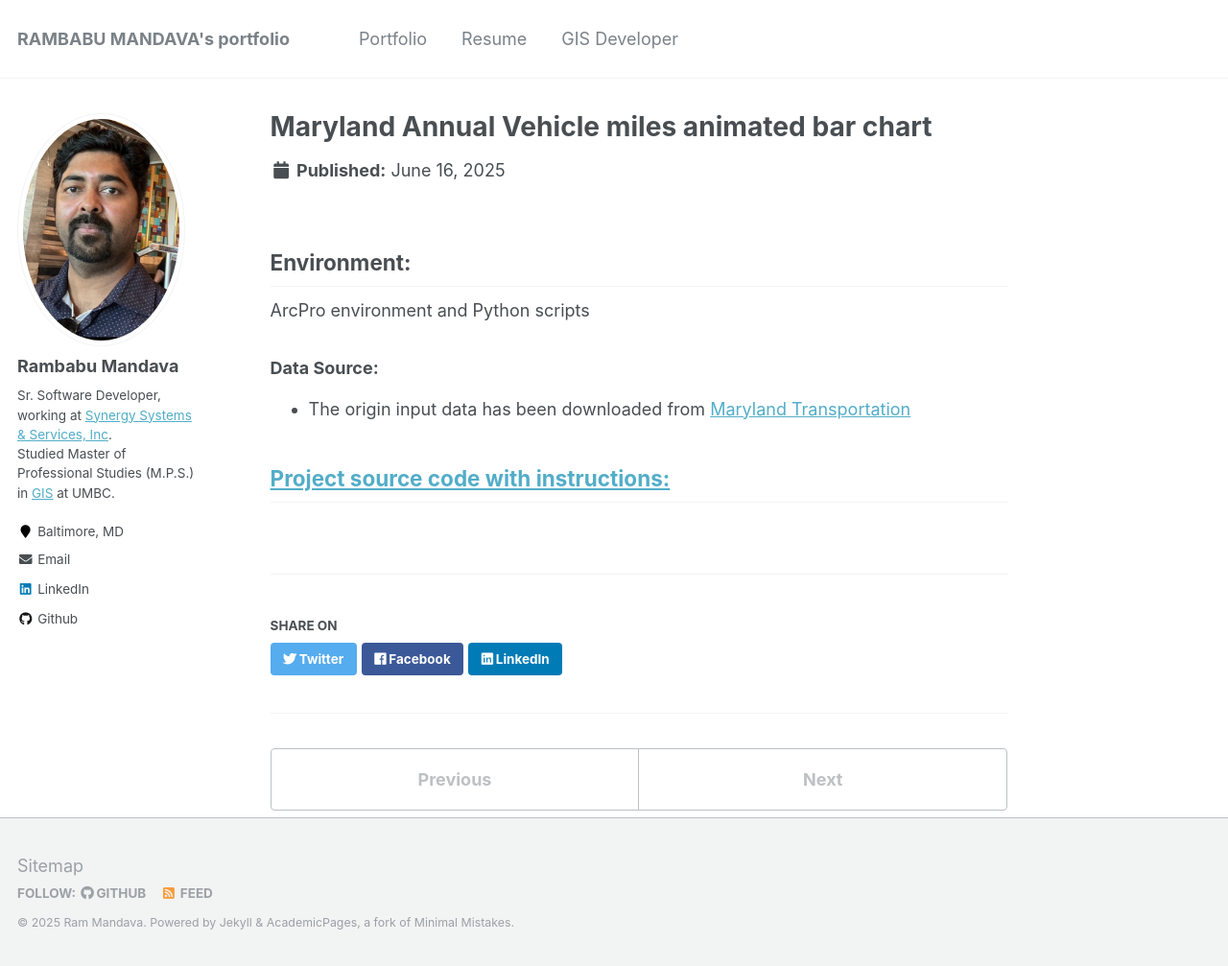
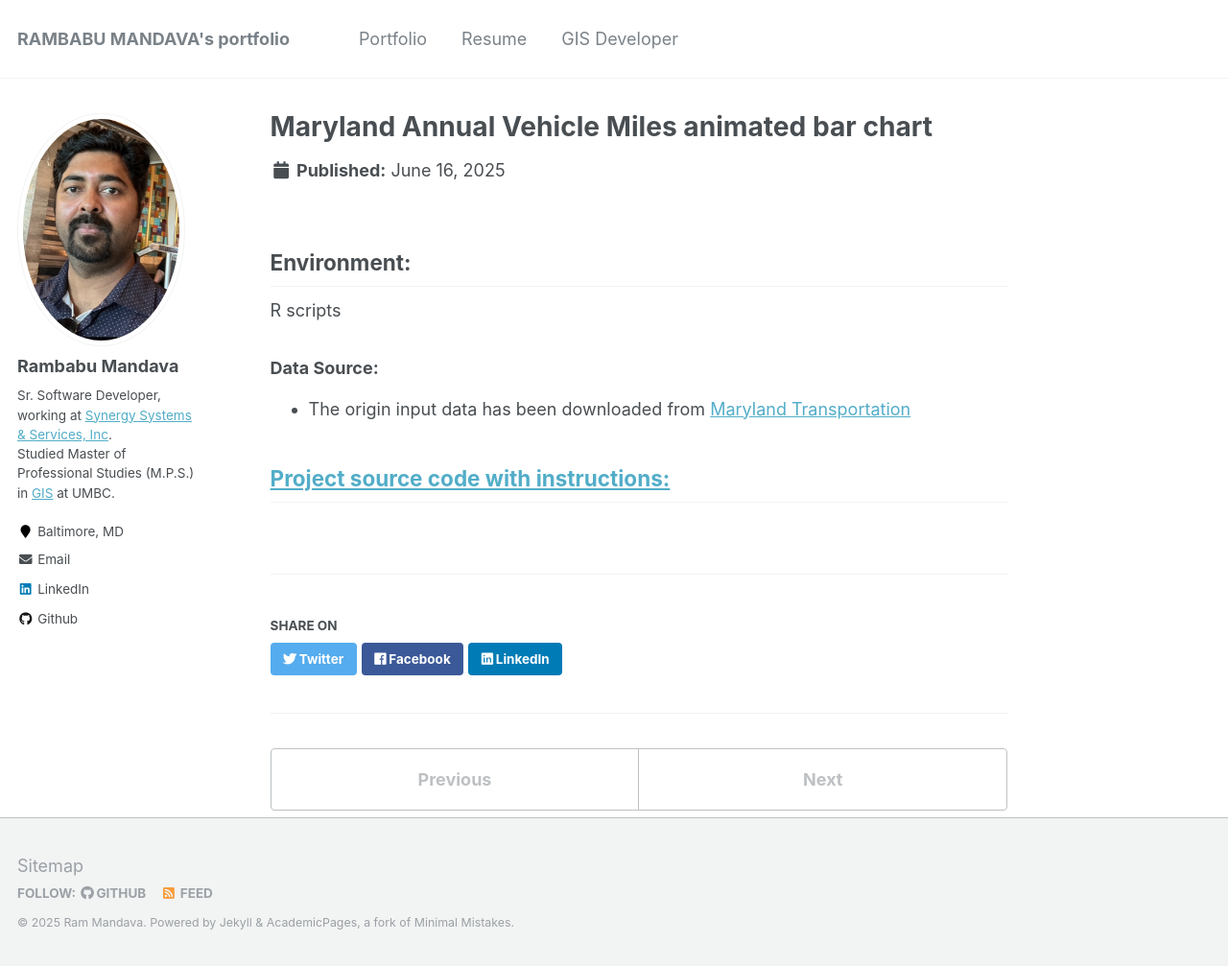
Before and after one commit to mandavaram/mandavaram.github.io, a Jekyll site: the page built from _portfolio/Vehicle_Miles_Animated_bar_cahrts.md, in a window 1280 px wide and 1007 px high. Shown: the whole window at 96% size. Built offline with Jekyll 4.4.1, drawn with Linux system fonts in a browser that asks for light colours.

Commit message:
Update Vehicle_Miles_Animated_bar_cahrts.md

```diff
--- a/_portfolio/Vehicle_Miles_Animated_bar_cahrts.md
+++ b/_portfolio/Vehicle_Miles_Animated_bar_cahrts.md
@@ -1,12 +1,12 @@
 ---
-title: "Maryland Annual Vehicle miles animated bar chart"
+title: "Maryland Annual Vehicle Miles animated bar chart"
 excerpt: "<br/><img src='/images/gganim_miles.gif'>"
 collection: Portfolio
 ---
 
 
 ## Environment:
-ArcPro environment and Python scripts
+R scripts
 
 ### Data Source:
 - The origin input data has been downloaded from <a href="https://opendata.maryland.gov/Transportation/Maryland-Annual-Vehicle-Miles-of-Travel/exua-btti/about_data">Maryland Transportation</a>
```
